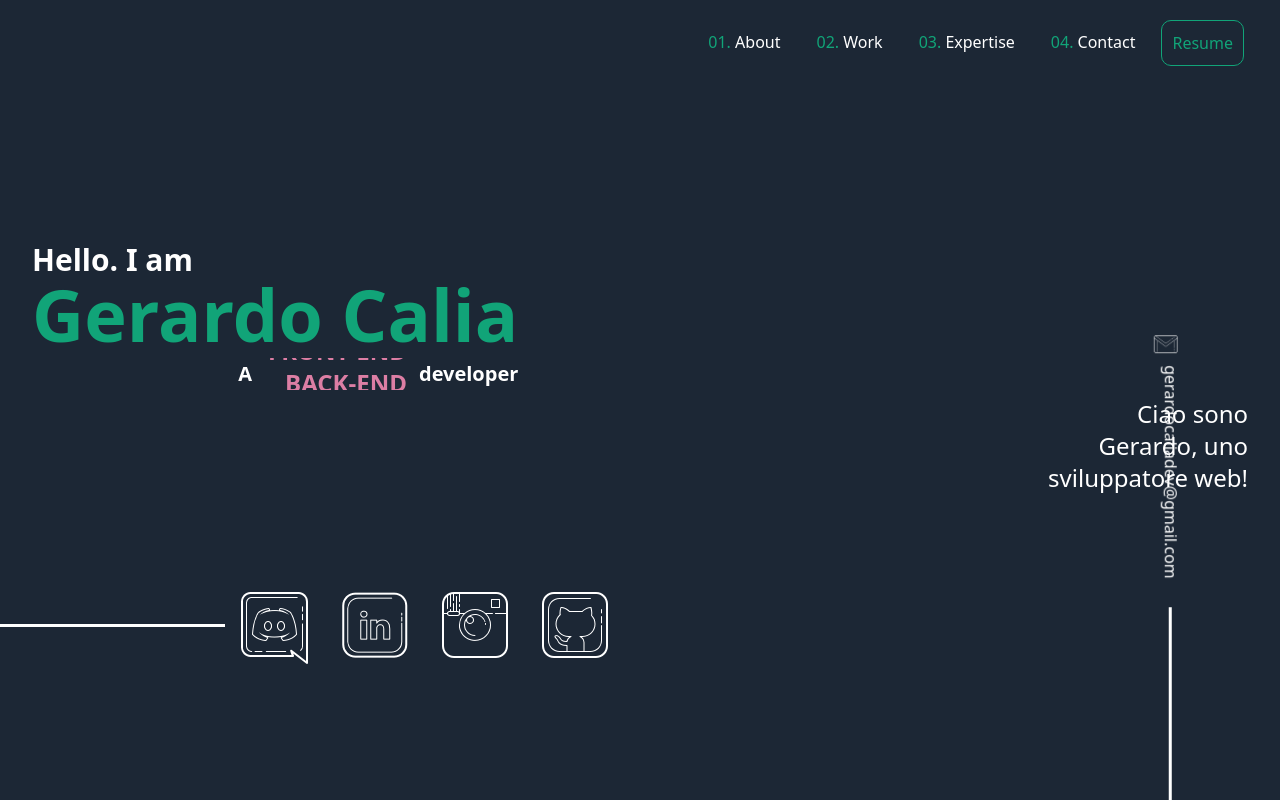
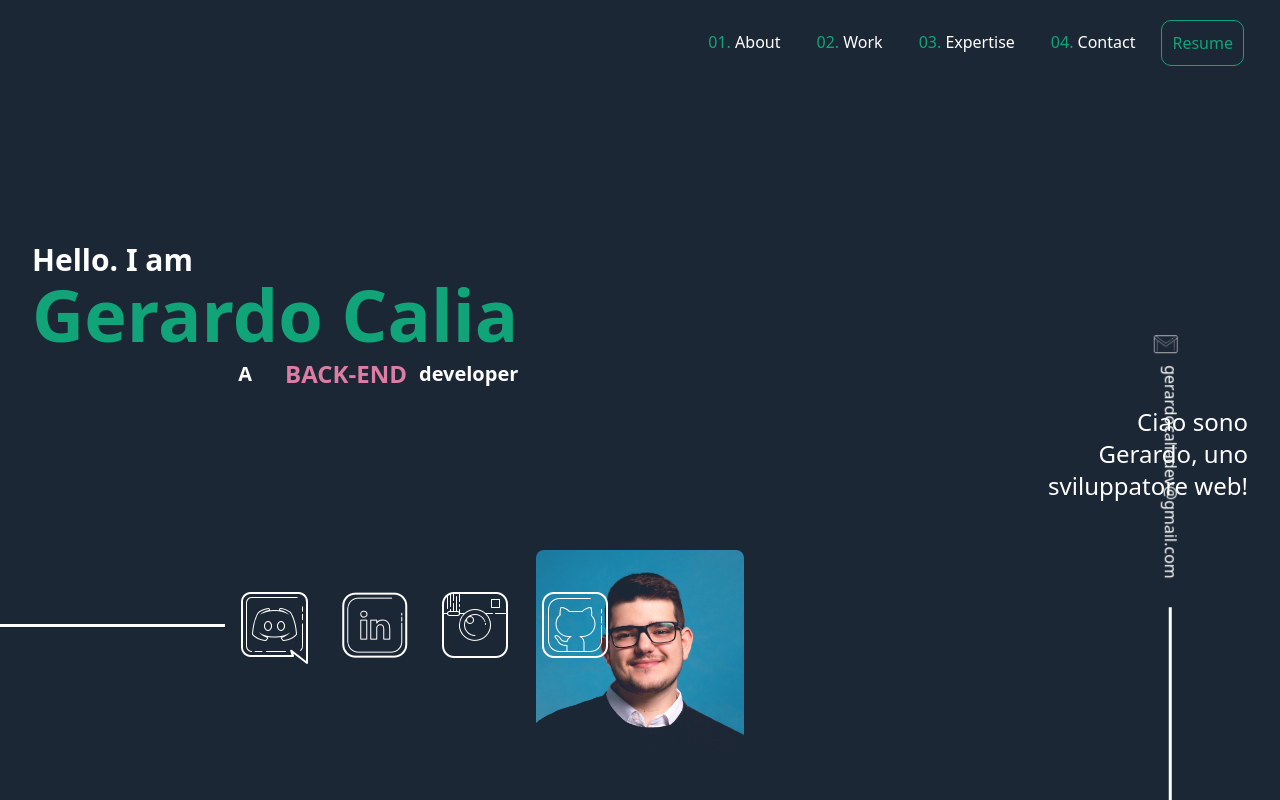
Before and after one commit to Sof-97/gerardo-calia, a Vue app in the folder vue-basic/: page / in a window 1280 px wide. Built offline with nearby package versions, Linux system fonts and the light colour scheme.

Commit message:
Added Photo

```diff
--- a/vue-basic/src/App.vue
+++ b/vue-basic/src/App.vue
@@ -5,8 +5,11 @@
 		</header>
 		<main class="container mx-auto items-center mt-44">
 			<hello-comp class="ml-8 mr-8"></hello-comp>
-			<div class="mx-8 mt-2 flex justify-end">
+			<div class="mx-8 mt-4 flex justify-end">
 				<p class="text-white text-right text-2xl w-52">Ciao sono Gerardo, uno sviluppatore web!</p>
+			</div>
+			<div class="flex justify-center mt-12">
+				<img src="./assets/img/CV.jpg" alt="" class="w-52 rounded-t-lg mix-blend-lighten" />
 			</div>
 		</main>
 		<email-comp class="email fixed hidden md:flex"></email-comp>
--- a/vue-basic/src/components/DeveloperComp.vue
+++ b/vue-basic/src/components/DeveloperComp.vue
@@ -26,7 +26,7 @@
 			font-size: 1.5rem;
 			line-height: 2rem;
             &:first-child{
-                animation: animation-role 10s infinite;
+                animation: animation-role ease 10s infinite;
             }
 		}
 	}
@@ -36,16 +36,28 @@
         0%{
             margin-top: 0;
         }
+        5%{
+            margin-top: 0;
+        }
         //FRONT
         25%{
+            margin-top: -2rem;
+        }
+        30%{
             margin-top: -2rem;
         }
         //BACK
         50%{
             margin-top: -4rem;
         }
+        55%{
+            margin-top: -4rem;
+        }
         //FRONT
         75%{
+            margin-top: -2rem;
+        }
+        80%{
             margin-top: -2rem;
         }
         //WEB
```
Also changed, not shown: vue-basic/src/assets/img/CV.jpg (added), vue-basic/src/assets/img/Curriculum-1.jpg (added).
